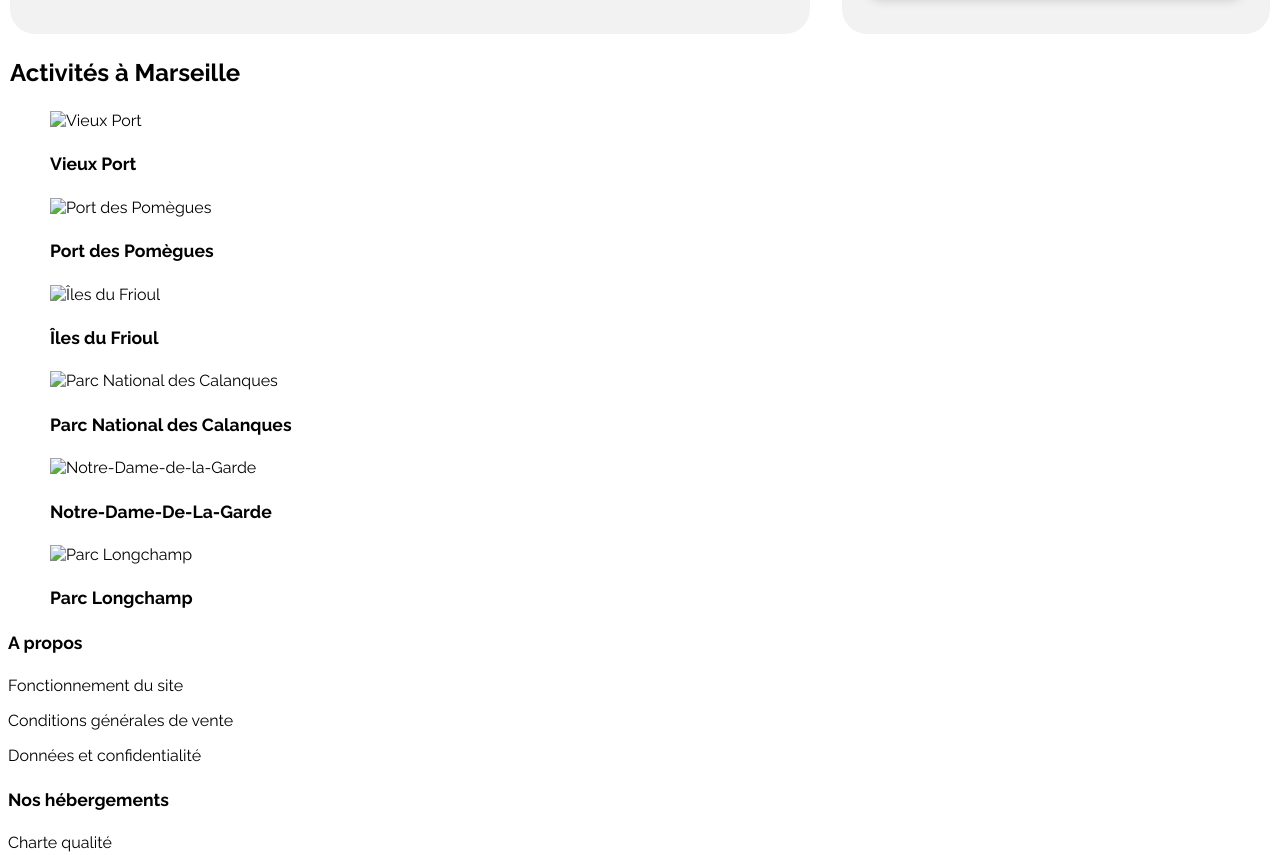
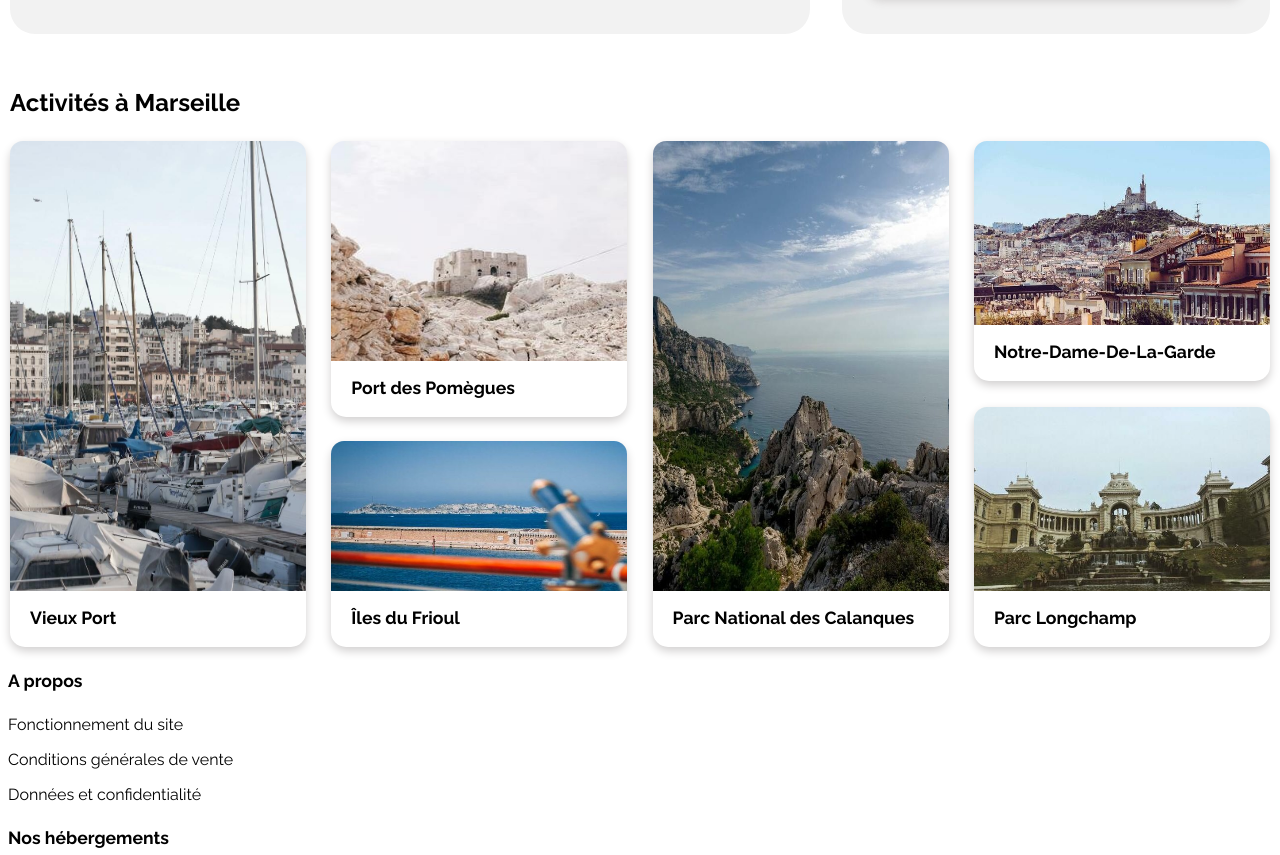
Before and after one commit to wilprom/Reservia, a website: page html/index.html in a window 1280 px wide. Shown: the part 1058-1913 px from the top of the page. Drawn offline with Linux system fonts and the light colour scheme.

Commit message:
Mis en page, mis en forme de la section 3 'activity'

```diff
--- a/html/index.html
+++ b/html/index.html
@@ -238,56 +238,56 @@
         </section>
         <!--SECTION 2-->
         <!--SECTION 3-->
-        <section id="section_three">
-            <h3>Activités à Marseille</h3>
-            <div>
-                <div>
+        <section id="section_three" class="section_three container container--verticalsItems">
+            <div><h3>Activités à Marseille</h3></div>
+            <div class="activityBlockCards container container--horizontalsItems">
+                <div class="activityBlockCards__largeCards">
                     <a href="#">
                         <figure>
-                            <img src="" alt="Vieux Port">
+                            <img src="../img/activity/medium/reno-laithienne-QUgJhdY5Fyk-unsplash.jpg" alt="Vieux Port">
                             <figcaption><h4>Vieux Port</h4></figcaption>
                         </figure>
                     </a>
                 </div>
-                <div>
-                    <div>
+                <div class="container container--verticalsItems">
+                    <div class="activityBlockCards__mediumCard">
                         <a href="#">
                             <figure>
-                                <img src="" alt="Port des Pomègues">
+                                <img src="../img/activity/small/paul-hermann-QFTrLdQIRhI-unsplash.jpg" alt="Port des Pomègues">
                                 <figcaption><h4>Port des Pomègues</h4></figcaption>
                             </figure>
                         </a>
                     </div>
-                    <div>
+                    <div class="activityBlockCards__smallerCard">
                         <a href="#">
                             <figure>
-                                <img src="" alt="Îles du Frioul">
+                                <img src="../img/activity/small/kevin-hikari-rV_Qd1l-VXg-unsplash.jpg" alt="Îles du Frioul">
                                 <figcaption><h4>Îles du Frioul</h4></figcaption>
                             </figure>
                         </a>
                     </div>
                 </div>
-                <div>
+                <div class="activityBlockCards__largeCards">
                     <a href="#">
                         <figure>
-                            <img src="" alt="Parc National des Calanques">
+                            <img src="../img/activity/medium/kilyan-sockalingum-NR8-cBCN3aI-unsplash.jpg" alt="Parc National des Calanques">
                             <figcaption><h4>Parc National des Calanques</h4></figcaption>
                         </figure>
                     </a>
                 </div>
-                <div>
-                    <div>
+                <div class="container container--verticalsItems">
+                    <div class="activityBlockCards__smallCards">
                         <a href="#">
                             <figure>
-                                <img src="" alt="Notre-Dame-de-la-Garde">
+                                <img src="../img/activity/small/florian-wehde-xW9e8gdotxI-unsplash.jpg" alt="Notre-Dame-de-la-Garde">
                                 <figcaption><h4>Notre-Dame-De-La-Garde</h4></figcaption>
                             </figure>
                         </a>
                     </div>
-                    <div>
+                    <div class="activityBlockCards__smallCards">
                         <a href="#">
                             <figure>
-                                <img src="" alt="Parc Longchamp">
+                                <img src="../img/activity/small/lena-paulin-wH2-EJoDcV0-unsplash.jpg" alt="Parc Longchamp">
                                 <figcaption><h4>Parc Longchamp</h4></figcaption>
                             </figure>
                         </a>
--- a/sass/base/_typography.scss
+++ b/sass/base/_typography.scss
@@ -10,12 +10,12 @@ nav{
     }
 }
 h3{
-    font-size: 1.5rem;
+    font-size: map-get($map: $fontSize, $key: h3);
 }
 h4{
-    font-size: 1.1rem;
+    font-size: map-get($map: $fontSize, $key: h4);
 }
 input, button{
-    font-size: 1.1rem;
+    font-size: map-get($map: $fontSize, $key: h4);
     font-weight: bold;
 }
--- a/sass/pages/_accueil.scss
+++ b/sass/pages/_accueil.scss
@@ -109,7 +109,7 @@ main{
     }
     a{
         background-color: $colorWhite;
-        box-shadow:  0px 4px 10px $colorQuaternary;
+        box-shadow: $boxShadow;
         @include bdRadiusLeft;
         @include bdRadiusRight;
     }
@@ -212,3 +212,53 @@ main{
         }
     }
 }
+.section_three{
+    margin-top: 30px;
+}
+.activityBlockCards{
+    > div{
+        width: 23.5%;
+    }
+    a{
+        figure{
+            box-shadow: $boxShadow;
+            @include bdRadiusLeft;
+            @include bdRadiusRight;
+            margin: auto;
+            figcaption{
+                height: 40px;
+                h4{
+                    margin: auto;
+                    margin-top: 12px;
+                    padding-left: 20px;
+                    padding-right: 34px;
+                }
+            }
+        }
+    }
+    img{
+        margin: auto;
+        width: 100%;
+        @include bdRadiusTop;
+    }
+    &__largeCards{
+        img{
+            height: 450px;
+        }
+    }
+    &__mediumCard{
+        img{
+            height: 220px;
+        }
+    }
+    &__smallCards{
+        img{
+            height: 184px;
+        }
+    }
+    &__smallerCard{
+        img{
+            height: 150px;
+        }
+    }
+}
--- a/sass/utils/_variables.scss
+++ b/sass/utils/_variables.scss
@@ -9,3 +9,10 @@ $mainWidth:1260px;
 $radius:15px;
 $radiusFiltres:25px;
 $radiusImg:13px;
+
+$boxShadow: 0px 4px 10px $colorQuaternary;
+
+$fontSize: (
+    h3:1.5rem,
+    h4:1.1rem
+);
```
Also changed, not shown: style/style.css, 1 other file.
